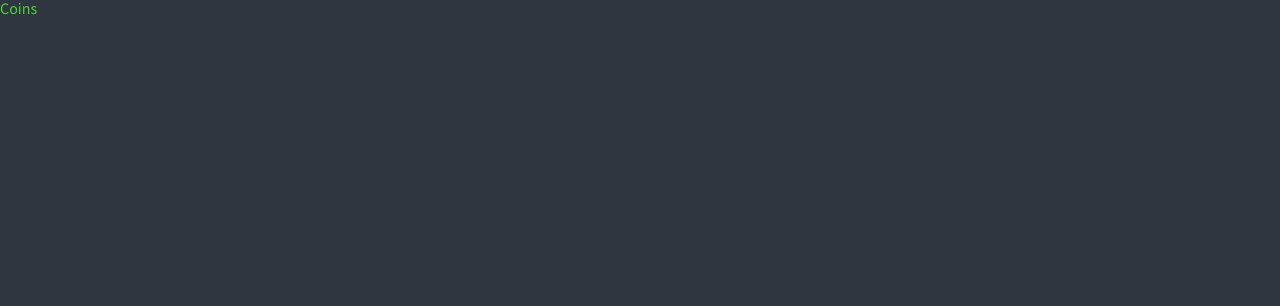
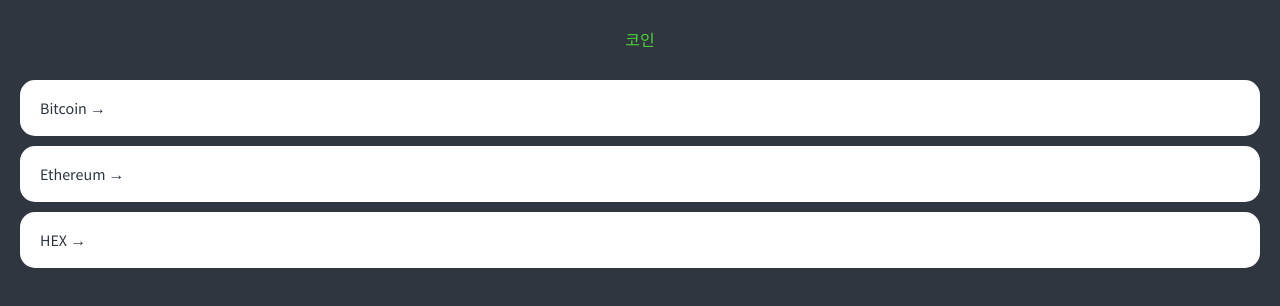
Before and after one commit to thisisyeji/crypto-tracker, a React (Create React App) app: page / in a window 1280 px wide. Shown: the top 306 px of the page. Built offline with nearby package versions, Linux system fonts and the light colour scheme.

Commit message:
feat: Coins 컴포넌트 레이아웃 및 스타일링

```diff
--- a/src/App.tsx
+++ b/src/App.tsx
@@ -62,6 +62,7 @@
 
 a {
 text-decoration: none;
+color: inherit;
 }
 `;
 
--- a/src/index.tsx
+++ b/src/index.tsx
@@ -8,9 +8,7 @@
 	document.getElementById('root') as HTMLElement
 );
 root.render(
-	<React.StrictMode>
-		<ThemeProvider theme={theme}>
-			<App />
-		</ThemeProvider>
-	</React.StrictMode>
+	<ThemeProvider theme={theme}>
+		<App />
+	</ThemeProvider>
 );
--- a/src/routes/Coins.tsx
+++ b/src/routes/Coins.tsx
@@ -1,10 +1,87 @@
 import styled from 'styled-components';
+import { Link } from 'react-router-dom';
+
+const Container = styled.div`
+	padding: 0px 20px;
+`;
+
+const Header = styled.header`
+	height: 10vh;
+	display: flex;
+	justify-content: center;
+	align-items: center;
+`;
+
+const CoinsList = styled.ul``;
+
+const Coin = styled.li`
+	background-color: White;
+	color: ${(props) => props.theme.bgColor};
+	padding: 20px;
+	border-radius: 15px;
+	margin-bottom: 10px;
+
+	a {
+		transition: color 0.2s ease-in;
+		display: block;
+	}
+
+	&:hover {
+		a {
+			color: ${(props) => props.theme.accentColor};
+		}
+	}
+`;
 
 const Title = styled.h1`
 	color: ${(props) => props.theme.accentColor};
 `;
+
+const coins = [
+	{
+		id: 'btc-bitcoin',
+		name: 'Bitcoin',
+		symbol: 'BTC',
+		rank: 1,
+		is_new: false,
+		is_active: true,
+		type: 'coin',
+	},
+	{
+		id: 'eth-ethereum',
+		name: 'Ethereum',
+		symbol: 'ETH',
+		rank: 2,
+		is_new: false,
+		is_active: true,
+		type: 'coin',
+	},
+	{
+		id: 'hex-hex',
+		name: 'HEX',
+		symbol: 'HEX',
+		rank: 3,
+		is_new: false,
+		is_active: true,
+		type: 'token',
+	},
+];
+
 function Coins() {
-	return <Title>Coins</Title>;
+	return (
+		<Container>
+			<Header>
+				<Title>코인</Title>
+			</Header>
+			<CoinsList>
+				{coins.map((coin) => (
+					<Coin key={coin.id}>
+						<Link to={`/${coin.id}`}> {coin.name} &rarr;</Link>
+					</Coin>
+				))}
+			</CoinsList>
+		</Container>
+	);
 }
 
 export default Coins;
```
